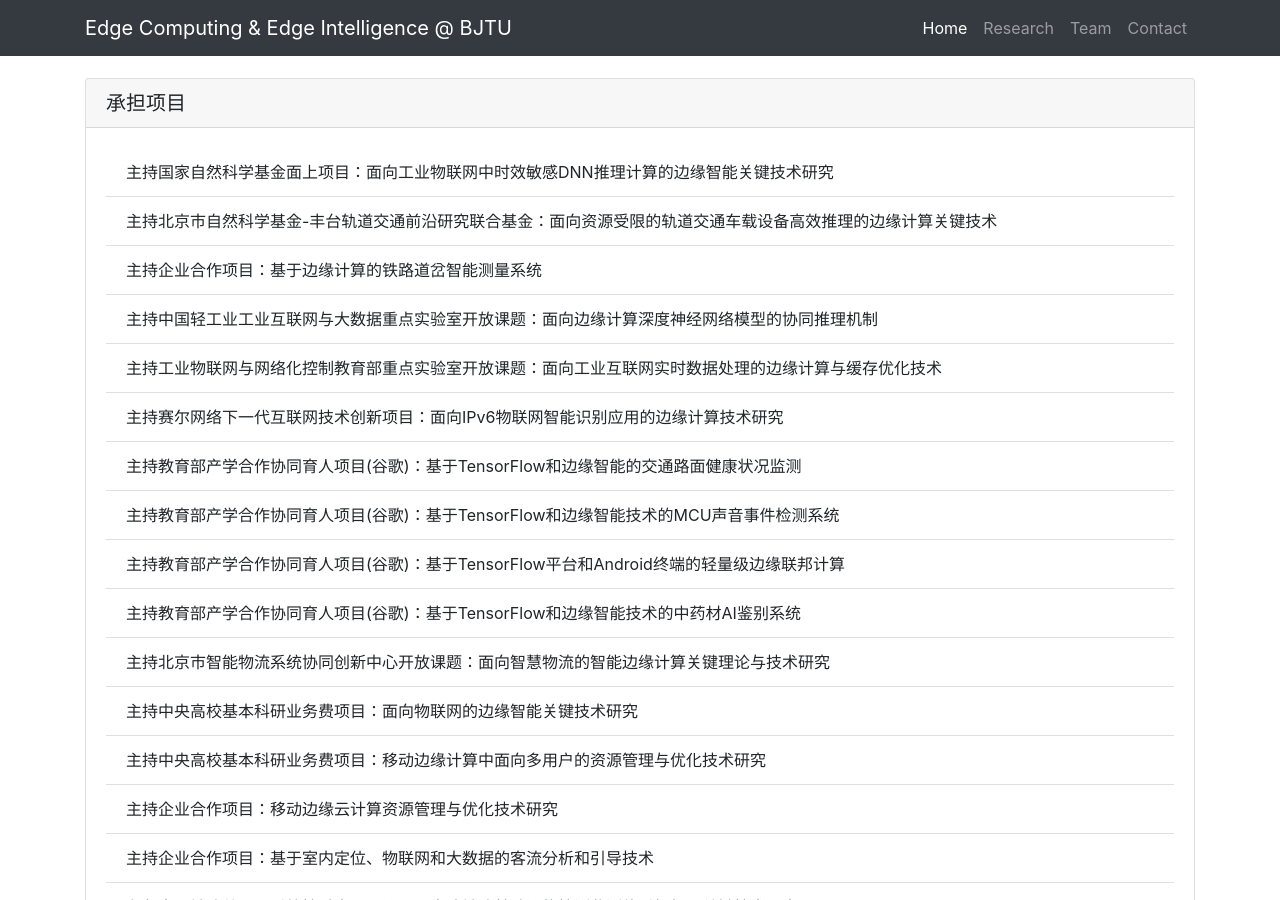
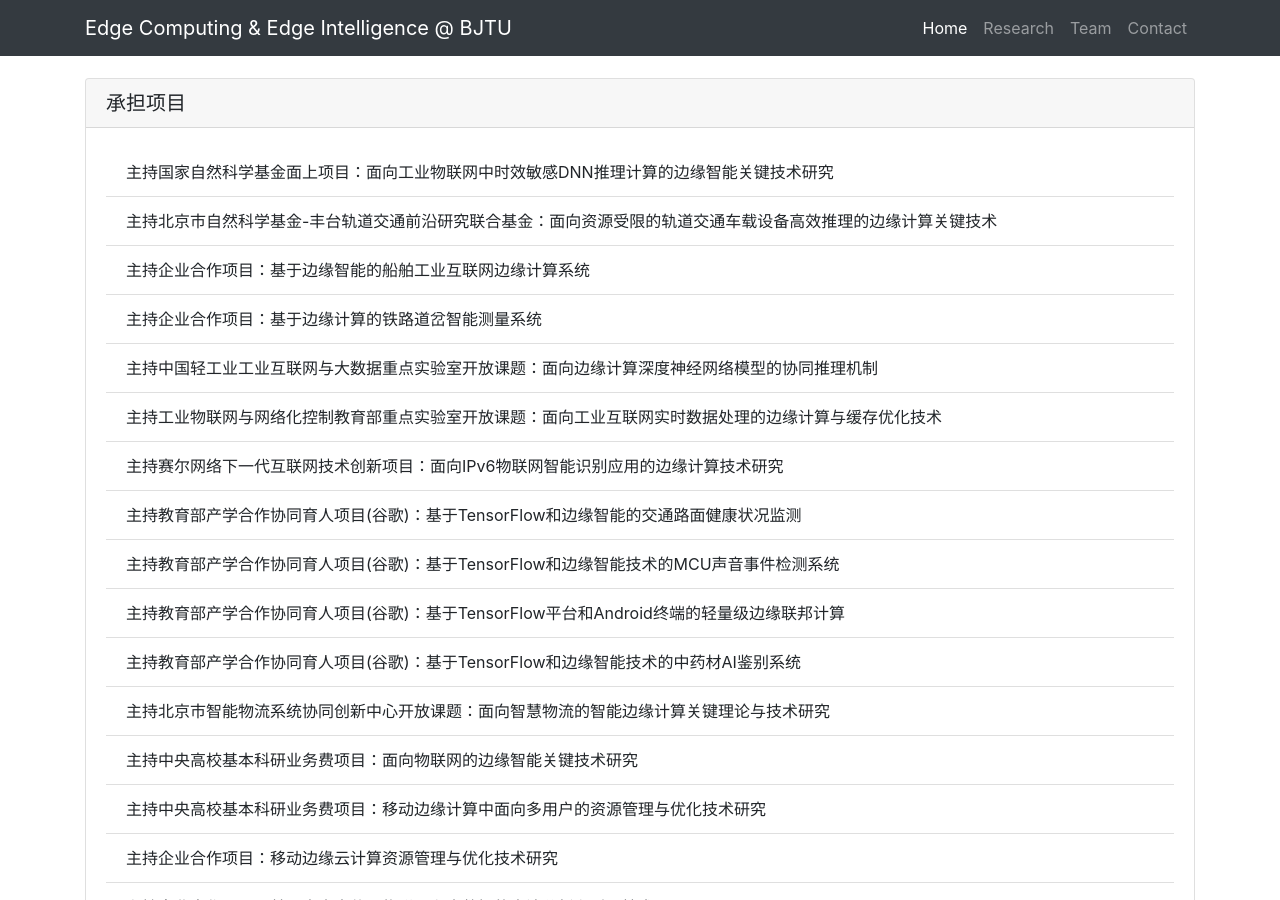
Before and after one commit to fangvv/Homepage, a Jekyll site: the page Edgecomp/index.html, which Jekyll copies as it is, in a window 1280 px wide and 900 px high, scrolled down 1005 px. Built offline with Jekyll 4.4.1, drawn with Linux system fonts in a browser that asks for light colours; comment, search, counter and statistics services are not loaded.

Commit message:
update prj

```diff
--- a/Edgecomp/index.html
+++ b/Edgecomp/index.html
@@ -84,6 +84,7 @@
     <ul class="list-group list-group-flush">
       <li class="list-group-item">主持国家自然科学基金面上项目：面向工业物联网中时效敏感DNN推理计算的边缘智能关键技术研究</li>
       <li class="list-group-item">主持北京市自然科学基金-丰台轨道交通前沿研究联合基金：面向资源受限的轨道交通车载设备高效推理的边缘计算关键技术</li>
+      <li class="list-group-item">主持企业合作项目：基于边缘智能的船舶工业互联网边缘计算系统</li>
       <li class="list-group-item">主持企业合作项目：基于边缘计算的铁路道岔智能测量系统</li>
       <li class="list-group-item">主持中国轻工业工业互联网与大数据重点实验室开放课题：面向边缘计算深度神经网络模型的协同推理机制</li>
       <li class="list-group-item">主持工业物联网与网络化控制教育部重点实验室开放课题：面向工业互联网实时数据处理的边缘计算与缓存优化技术</li>
```
